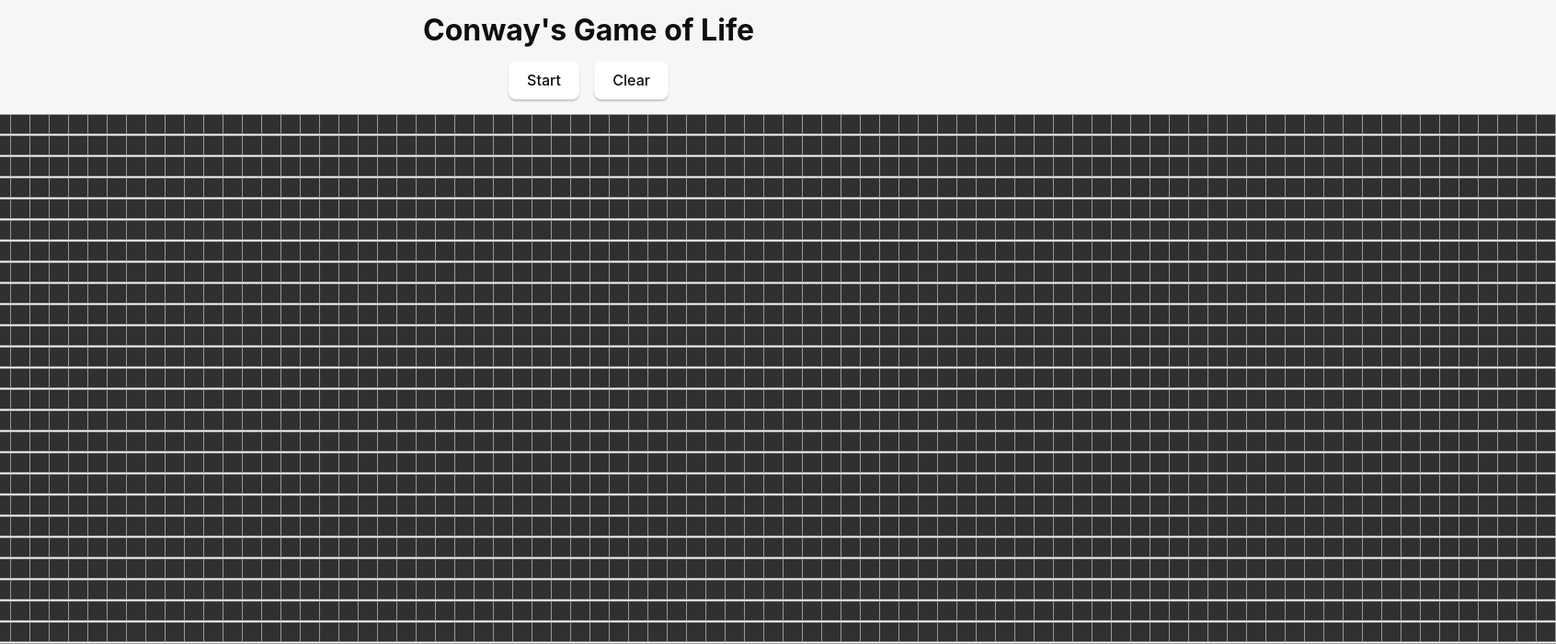
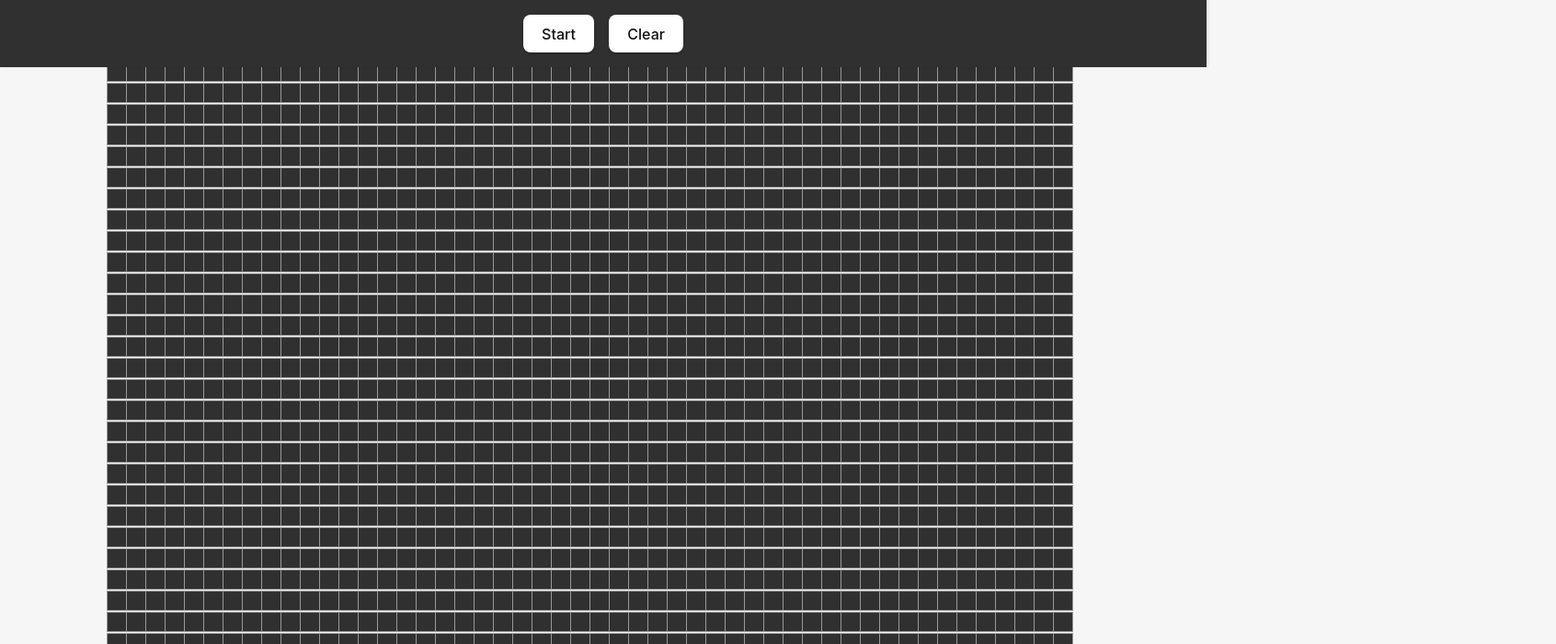
Before and after one commit to ArjunMandakath/CGOL, a React (Vite) app: page / in a window 1280 px wide. Shown: the top 700 px of the page at 92% size, 1692 px wide, since content can reach past the window. Built offline with nearby package versions, Linux system fonts and the light colour scheme.

Commit message:
attached control panel to top

```diff
--- a/src/App.tsx
+++ b/src/App.tsx
@@ -2,8 +2,8 @@ import React, { useState, useCallback, useRef } from 'react';
 import './App.css';
 
 /// Define grid dimensions.
-const numRows: number = 100;
-const numCols: number = 100;
+const numRows: number = 50;
+const numCols: number = 50;
 const maxAge: number = 10;
 
 
@@ -78,21 +78,6 @@ const App: React.FC = () => {
   return (
     <div style={{ textAlign: 'center' }}>
       <h1>Conway's Game of Life</h1>
-      <div style={{ marginBottom: '1rem' }}>
-        <button
-          onClick={() => {
-            setRunning(!running);
-            if (!running) {
-              runningRef.current = true;
-              runSimulation();
-            }
-          }}
-          style={{ marginRight: '1rem' }}
-        >
-          {running ? 'Stop' : 'Start'}
-        </button>
-        <button onClick={() => setGrid(generateEmptyGrid())}>Clear</button>
-      </div>
       {/* Render the grid as a set of clickable cells */}
       <div
         style={{
@@ -127,6 +112,36 @@ const App: React.FC = () => {
           ))
         )}
       </div>
+
+
+      <div
+        style={{
+          position: 'fixed',
+          top: 0,
+          left: 0,
+          width: '100%',
+          backgroundColor: '#303030',
+          padding: '1rem',
+          boxShadow: '0 -2px 5px rgba(0,0,0,0.2)',
+          textAlign: 'center',
+        }}
+      >
+        <button
+          onClick={() => {
+            setRunning(!running);
+            if (!running) {
+              runningRef.current = true;
+              runSimulation();
+            }
+          }}
+          style={{ marginRight: '1rem' }}
+        >
+          {running ? 'Stop' : 'Start'}
+        </button>
+        <button onClick={() => setGrid(generateEmptyGrid())}>Clear</button>
+      </div>
+
+
     </div>
   );
 };
```
